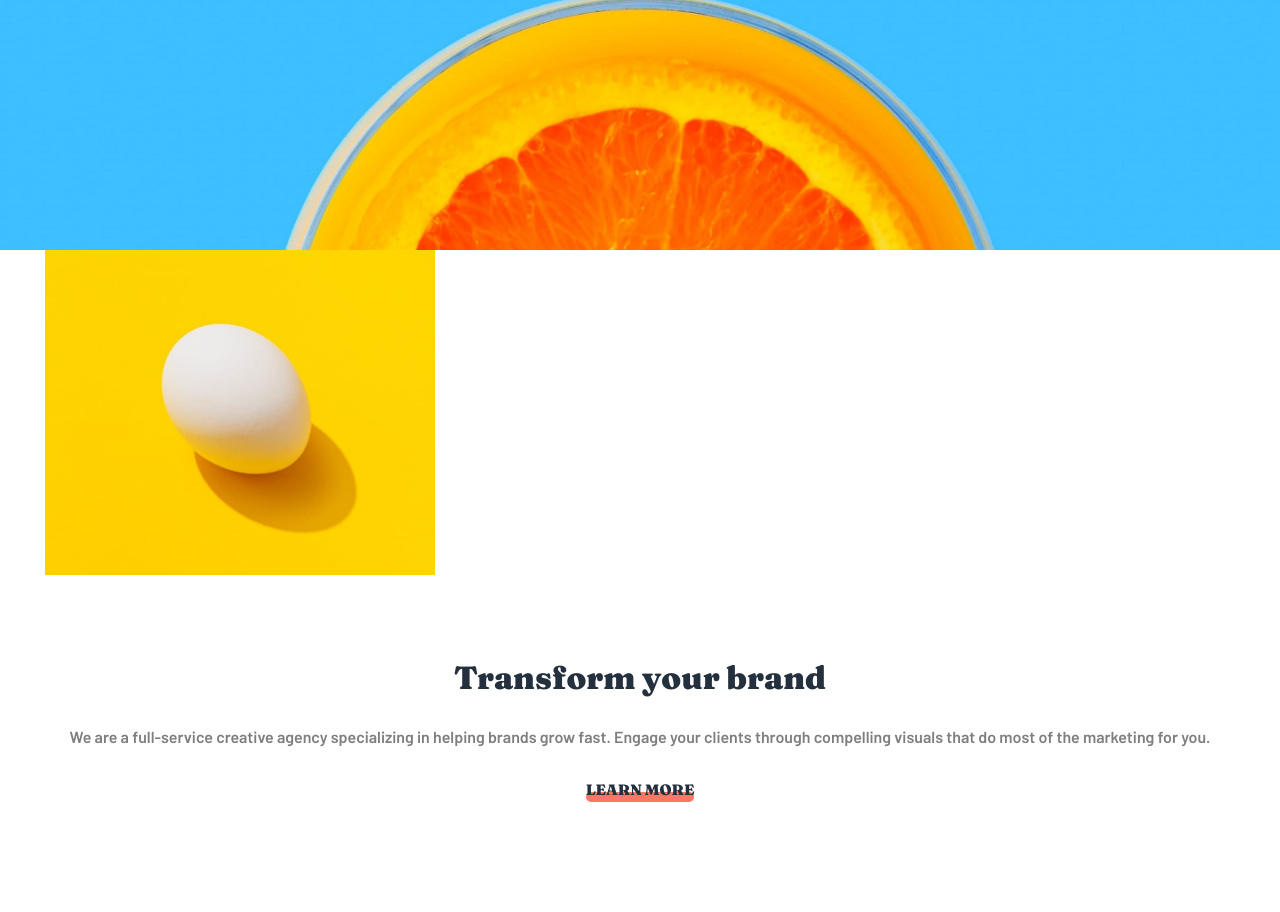
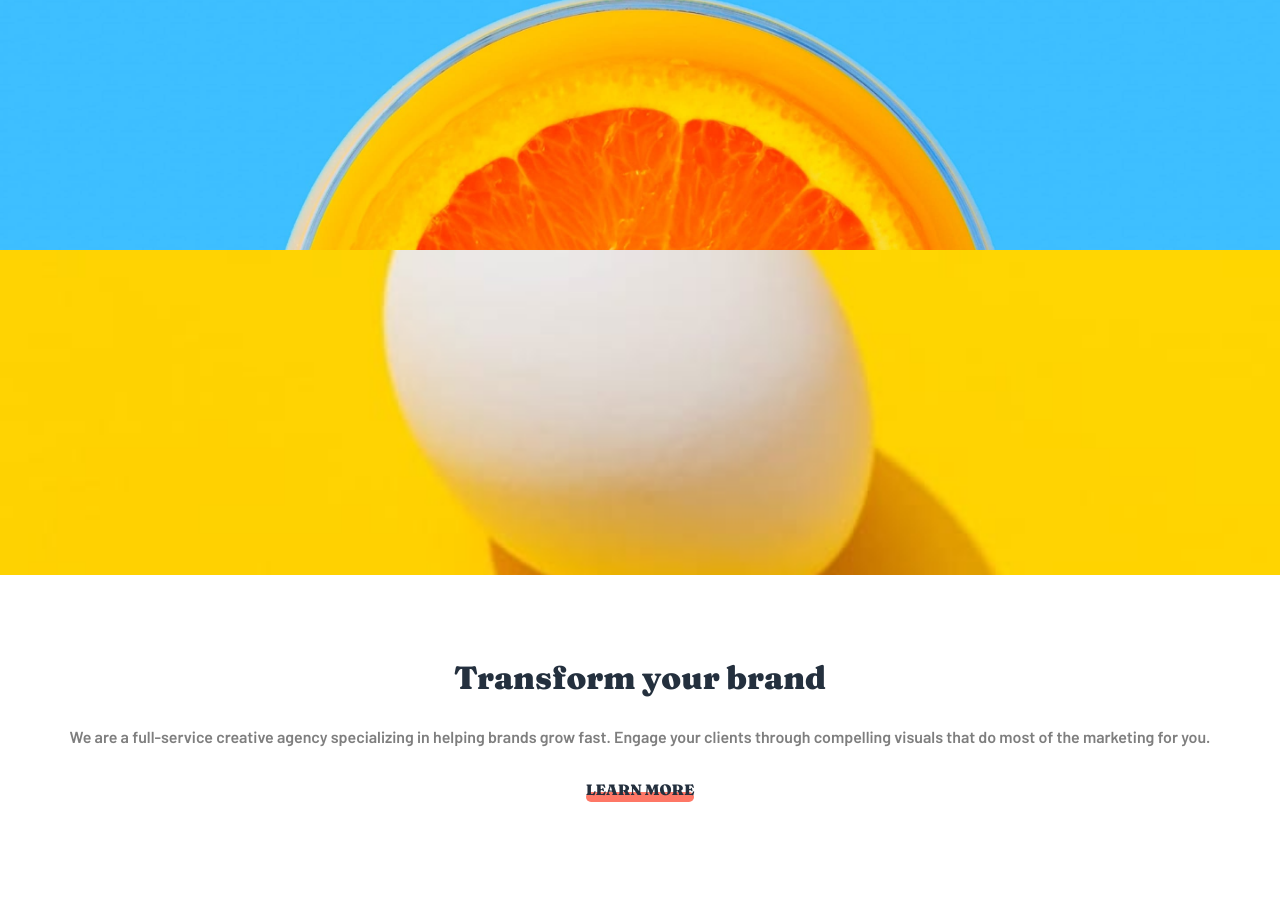
Before and after one commit to bastien-venturi/sunnyside-agency, a plain HTML site: page index.html in a window 1280 px wide. Shown: the part 288-1200 px from the top of the page. Drawn offline with Linux system fonts and the light colour scheme.

Commit message:
reponsive

```diff
--- a/sass/mobile/_cherrymandarine.scss
+++ b/sass/mobile/_cherrymandarine.scss
@@ -9,16 +9,16 @@
         width: 100%;
         img{
          object-fit: cover;
+         object-position: top;
          z-index: 1;
          height: 600px;
-         object-position: top;
         }
         .text{
             text-align: center;
             z-index: 2;
             position: absolute;
             bottom: 0;
-            opacity: 0.75;
+            opacity: 0.60;
             height: 250px;
             h2{
             margin: 40px;
--- a/sass/mobile/_eggglass.scss
+++ b/sass/mobile/_eggglass.scss
@@ -1,10 +1,15 @@
 .eggglass{
+    position: relative;
     display:flex;
     flex-direction:column;
     align-items:center;
+    .egg, .glass{
+        width: 100%;
+    }
 
     img{
         height: 325px;
+        width: 100%;
         object-fit: cover;
     }
     .text{
```
Also changed, not shown: sass/style.css, 1 other file.
